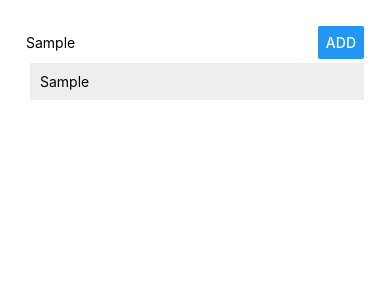
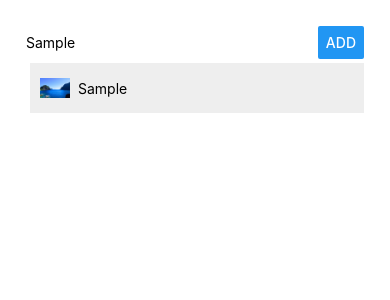
Before and after one commit to darshangit/React-Native-Mongo, a React Native app: screen / in a window 390 px wide. Both pictures are taken after typing "Sample" into the empty fields and a click on the button "ADD". Shown: the top 300 px of the page. Built offline with nearby package versions, Linux system fonts and the light colour scheme.

Commit message:
image from local

```diff
--- a/App.js
+++ b/App.js
@@ -3,6 +3,7 @@
 
 import PlaceInput from './src/components/PlaceInput/PlaceInput';
 import PlaceList from './src/components/PlaceList/PlaceList';
+import placeImage from './src/assets/image1.jpg';
 
 export default class App extends React.Component {
   state = {
@@ -14,7 +15,8 @@
       return {
         places: prevState.places.concat({
           key: Math.random(),
-          value: placeName
+          name: placeName,
+          image: placeImage
         })
       };
     });
--- a/src/components/ListItem/ListItem.js
+++ b/src/components/ListItem/ListItem.js
@@ -1,9 +1,10 @@
 import React from 'react';
-import { View, Text, StyleSheet, TouchableOpacity} from 'react-native';
+import { View, Text, StyleSheet, TouchableOpacity, Image } from 'react-native';
 
 const listItem = props => (
   <TouchableOpacity onPress={props.onItemPressed}>
     <View style={styles.listItem}>
+      <Image resizeMode='contain' source={props.placeImage} style={styles.placeImage}/>
       <Text>{props.placeName}</Text>
     </View>
   </TouchableOpacity>
@@ -14,7 +15,14 @@
     width: '100%',
     padding: 10,
     backgroundColor: '#eee',
-    margin: 4
+    margin: 4,
+    flexDirection: 'row',
+    alignItems: 'center',
+  },
+  placeImage: {
+    marginRight: 8,
+    height: 30,
+    width: 30
   }
 });
 export default listItem;
--- a/src/components/PlaceList/PlaceList.js
+++ b/src/components/PlaceList/PlaceList.js
@@ -9,7 +9,8 @@
       data={props.places}
       renderItem={(info) => (
         <ListItem
-          placeName={info.item.value}
+          placeName={info.item.name}
+          placeImage={info.item.image}
           onItemPressed={() => props.onItemDeleted(info.item.key)}
         />
       )}
```
Also changed, not shown: src/assets/image1.jpg (added).
